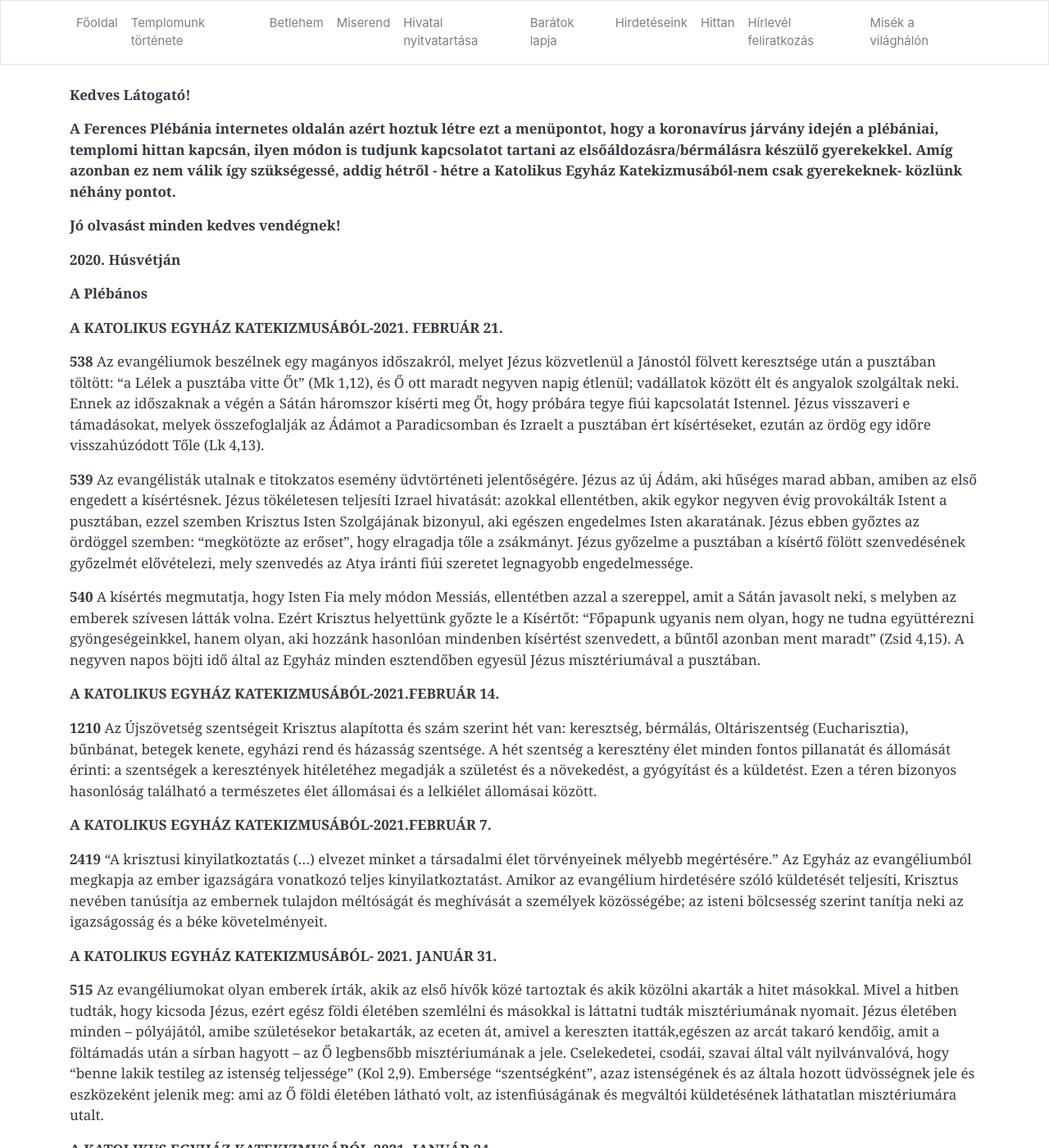
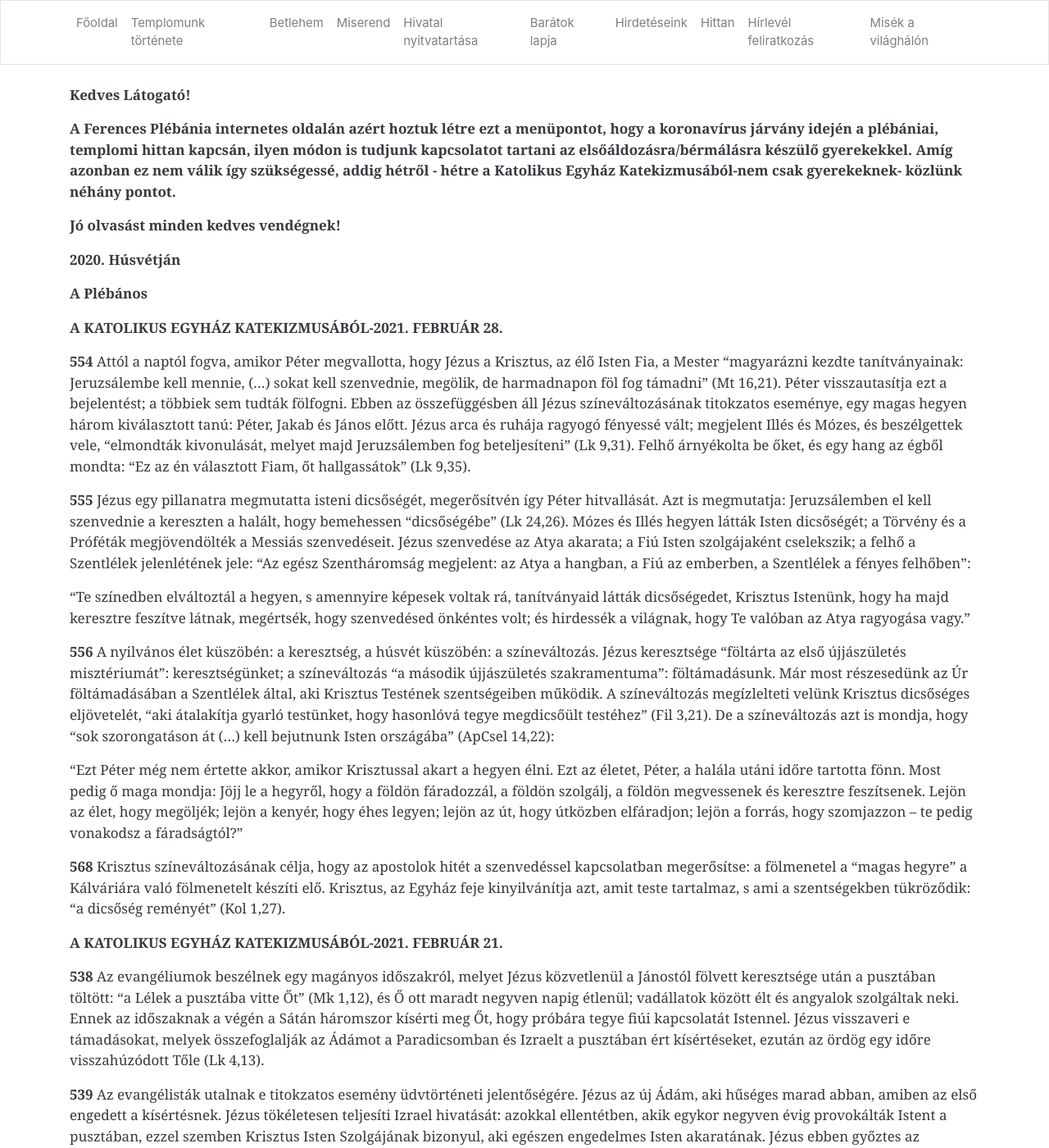
Before and after one commit to pecsi-ferences/pecsi-ferences.github.io, a Jekyll site: the page built from hittan.md, in a window 1280 px wide and 1400 px high. Shown: the whole window at 82% size. Built offline with Jekyll 4.4.1, drawn with Linux system fonts in a browser that asks for light colours; nearby versions of some CDN libraries.

Commit message:
Update from Forestry.io Zoltán Dohány updated hittan.md

```diff
--- a/hittan.md
+++ b/hittan.md
@@ -12,6 +12,20 @@ title: Hittan
 **2020. Húsvétján**
 
 **A Plébános**
+
+**A KATOLIKUS EGYHÁZ KATEKIZMUSÁBÓL-2021. FEBRUÁR 28.**
+
+**554** Attól a naptól fogva, amikor Péter megvallotta, hogy Jézus a Krisztus, az élő Isten Fia, a Mester "magyarázni kezdte tanítványainak: Jeruzsálembe kell mennie, (...) sokat kell szenvednie, megölik, de harmadnapon föl fog támadni" (Mt 16,21). Péter visszautasítja ezt a bejelentést; a többiek sem tudták fölfogni. Ebben az összefüggésben áll Jézus színeváltozásának titokzatos eseménye, egy magas hegyen három kiválasztott tanú: Péter, Jakab és János előtt. Jézus arca és ruhája ragyogó fényessé vált; megjelent Illés és Mózes, és beszélgettek vele, "elmondták kivonulását, melyet majd Jeruzsálemben fog beteljesíteni" (Lk 9,31). Felhő árnyékolta be őket, és egy hang az égből mondta: "Ez az én választott Fiam, őt hallgassátok" (Lk 9,35).
+
+**555** Jézus egy pillanatra megmutatta isteni dicsőségét, megerősítvén így Péter hitvallását. Azt is megmutatja: Jeruzsálemben el kell szenvednie a kereszten a halált, hogy bemehessen "dicsőségébe" (Lk 24,26). Mózes és Illés hegyen látták Isten dicsőségét; a Törvény és a Próféták megjövendölték a Messiás szenvedéseit. Jézus szenvedése az Atya akarata; a Fiú Isten szolgájaként cselekszik; a felhő a Szentlélek jelenlétének jele: "Az egész Szentháromság megjelent: az Atya a hangban, a Fiú az emberben, a Szentlélek a fényes felhőben":
+
+"Te színedben elváltoztál a hegyen, s amennyire képesek voltak rá, tanítványaid látták dicsőségedet, Krisztus Istenünk, hogy ha majd keresztre feszítve látnak, megértsék, hogy szenvedésed önkéntes volt; és hirdessék a világnak, hogy Te valóban az Atya ragyogása vagy."
+
+**556** A nyilvános élet küszöbén: a keresztség, a húsvét küszöbén: a színeváltozás. Jézus keresztsége "föltárta az első újjászületés misztériumát": keresztségünket; a színeváltozás "a második újjászületés szakramentuma": föltámadásunk. Már most részesedünk az Úr föltámadásában a Szentlélek által, aki Krisztus Testének szentségeiben működik. A színeváltozás megízlelteti velünk Krisztus dicsőséges eljövetelét, "aki átalakítja gyarló testünket, hogy hasonlóvá tegye megdicsőült testéhez" (Fil 3,21). De a színeváltozás azt is mondja, hogy "sok szorongatáson át (...) kell bejutnunk Isten országába" (ApCsel 14,22):
+
+"Ezt Péter még nem értette akkor, amikor Krisztussal akart a hegyen élni. Ezt az életet, Péter, a halála utáni időre tartotta fönn. Most pedig ő maga mondja: Jöjj le a hegyről, hogy a földön fáradozzál, a földön szolgálj, a földön megvessenek és keresztre feszítsenek. Lejön az élet, hogy megöljék; lejön a kenyér, hogy éhes legyen; lejön az út, hogy útközben elfáradjon; lejön a forrás, hogy szomjazzon -- te pedig vonakodsz a fáradságtól?"
+
+**568** Krisztus színeváltozásának célja, hogy az apostolok hitét a szenvedéssel kapcsolatban megerősítse: a fölmenetel a "magas hegyre" a Kálváriára való fölmenetelt készíti elő. Krisztus, az Egyház feje kinyilvánítja azt, amit teste tartalmaz, s ami a szentségekben tükröződik: "a dicsőség reményét" (Kol 1,27).
 
 **A KATOLIKUS EGYHÁZ KATEKIZMUSÁBÓL-2021. FEBRUÁR 21.**
 
```
